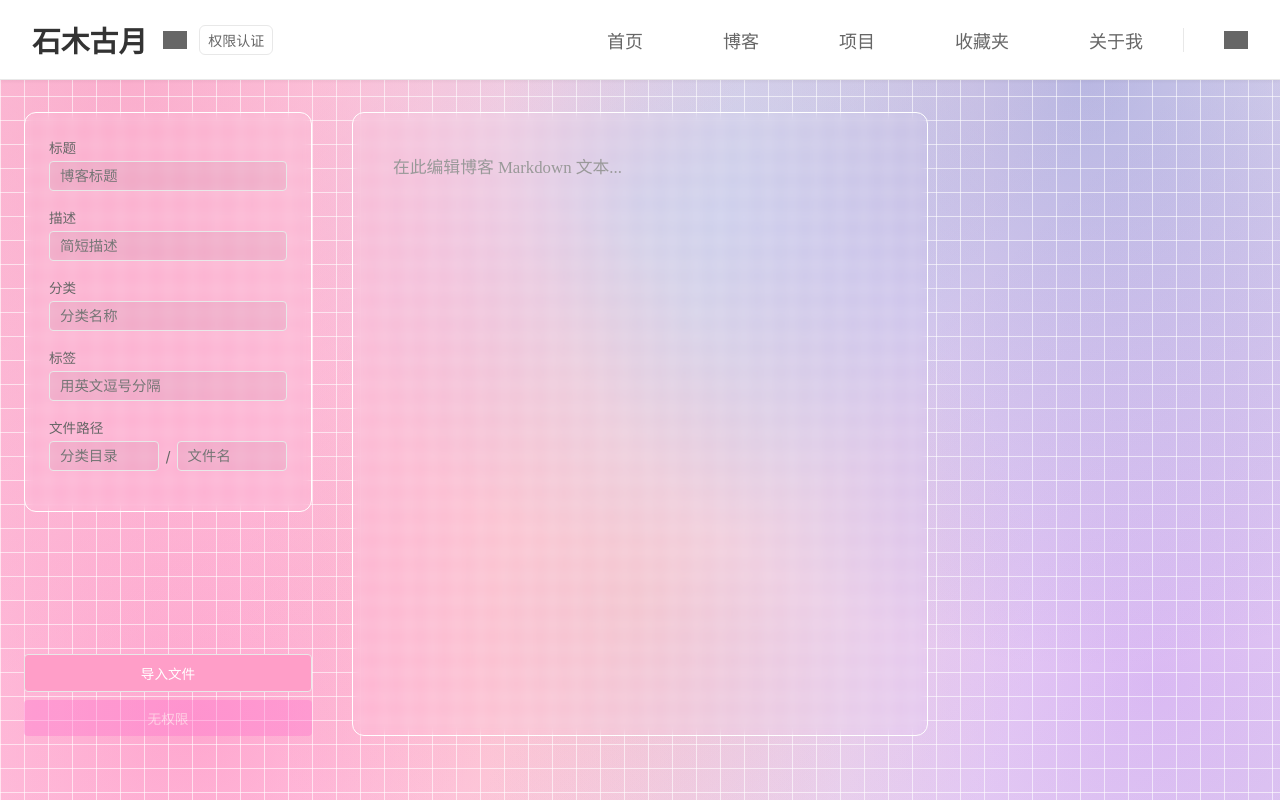
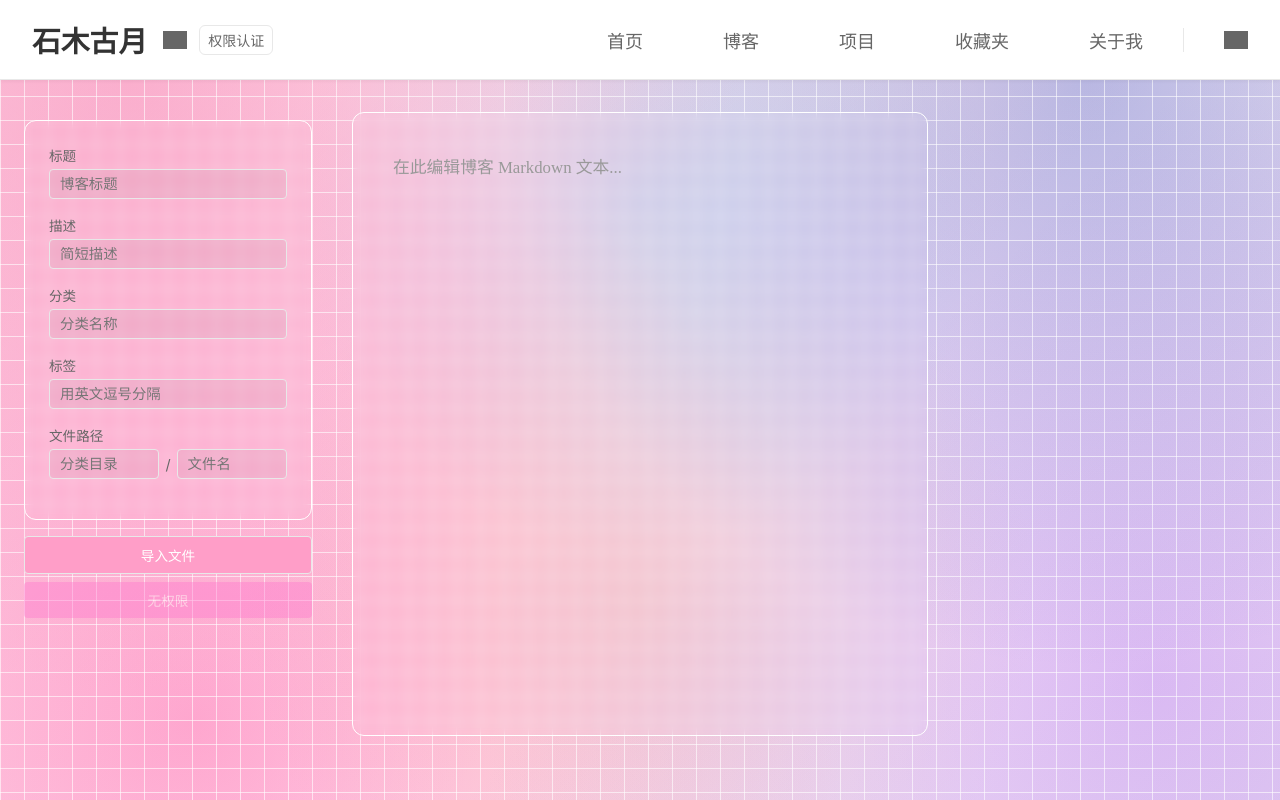
Before and after one commit to ShimuGuyue/shimuguyue.love-new, a Vue app in the folder client/: page /blog-edit/new in a window 1280 px wide. Built offline with nearby package versions, Linux system fonts and the light colour scheme; grey boxes are pictures that could not be loaded.

Commit message:
Fix 固定编辑页面组件位置

```diff
--- a/client/src/views/BlogEdit.vue
+++ b/client/src/views/BlogEdit.vue
@@ -128,6 +128,7 @@ async function saveBlog() {
 <style scoped>
 .blog-edit {
   padding: 32px 24px 64px;
+  overflow: visible;
 }
 
 .blog-edit__layout {
@@ -136,12 +137,19 @@ async function saveBlog() {
   display: grid;
   grid-template-columns: 1fr 2fr 1fr;
   gap: 40px;
+  align-items: start;
+  overflow: visible;
 }
 
 /* ── 左侧 ── */
 .blog-edit__left {
   display: flex;
   flex-direction: column;
+  position: sticky;
+  top: 120px;
+  align-self: start;
+  max-height: calc(100vh - 140px);
+  overflow-y: auto;
 }
 .blog-edit__field {
   margin-bottom: 16px;
@@ -216,7 +224,7 @@ async function saveBlog() {
 /* ── 中间 ── */
 .blog-edit__content {
   width: 100%;
-  height: calc(100vh - 226px);
+  min-height: calc(100vh - 226px);
   padding: 16px;
   font-family: "仿宋", FangSong, serif;
   font-size: 1.05rem;
```
